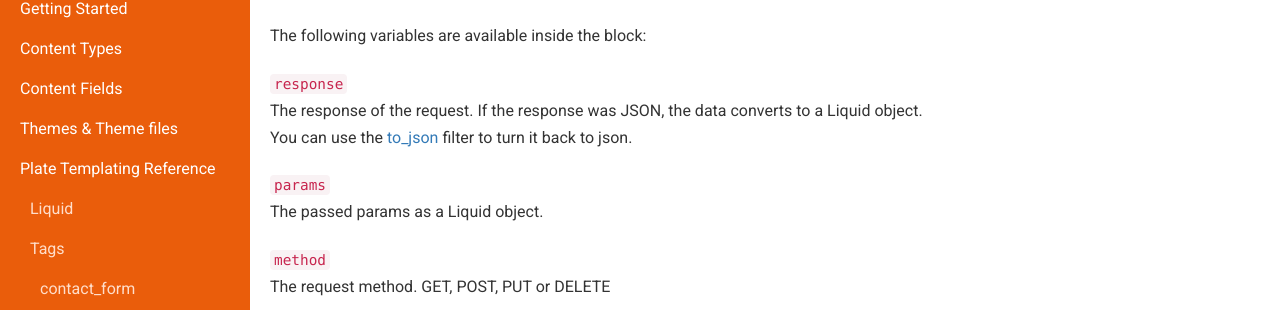
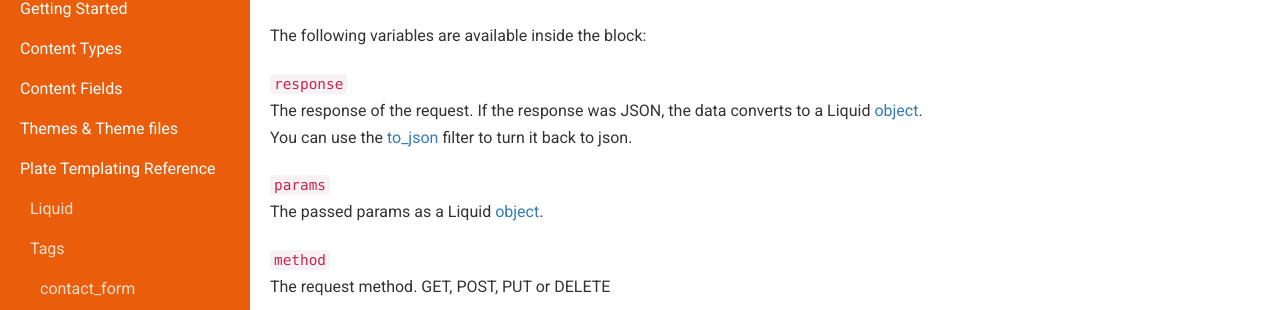
Before and after one commit to platehub/platehub.github.io, a Jekyll site: the page built from docs/templating-reference/tags.md, in a window 1280 px wide and 900 px high, scrolled down 6276 px. Shown: the part 159-469 px from the top of the window. Built offline with Jekyll 4.4.1, drawn with Linux system fonts in a browser that asks for light colours; nearby versions of some CDN libraries; part of the change alters nothing that is shown.

```diff
--- a/docs/templating-reference/tags.md
+++ b/docs/templating-reference/tags.md
@@ -281,10 +281,10 @@ Note that the arguments `params` and `headers` have nested key/value pair argume
 The following variables are available inside the block:
 
 `response`
-The response of the request. If the response was JSON, the data converts to a Liquid object. You can use the [to_json](/docs/templating-reference/filters#to_json) filter to turn it back to json.
+The response of the request. If the response was JSON, the data converts to a Liquid [object](/docs/templating-reference/objects). You can use the [to_json](/docs/templating-reference/filters#to_json) filter to turn it back to json.
 
 `params`
-The passed params as a Liquid object.
+The passed params as a Liquid [object](/docs/templating-reference/objects).
 
 `method`
 The request method. GET, POST, PUT or DELETE
```
